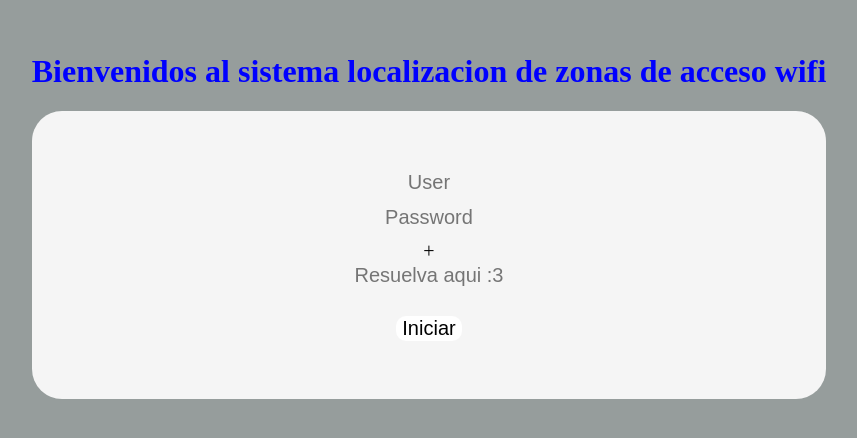
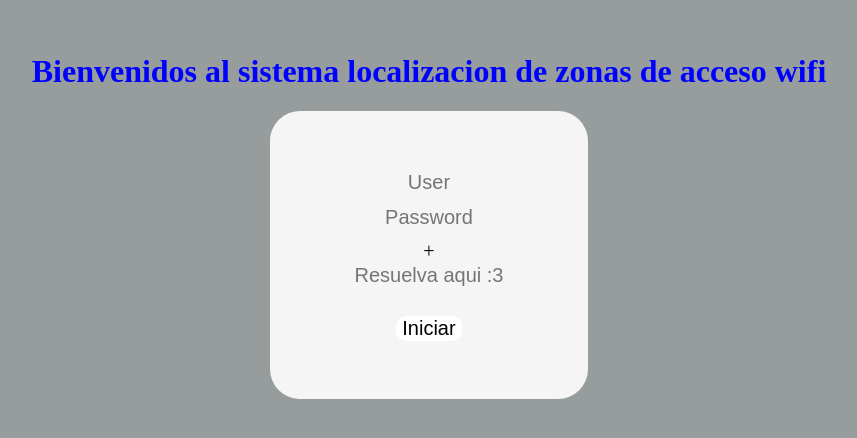
Before and after one commit to DanielBanquet11/ejercicio, a React (Vite) app: page / in a window 1280 px wide. Shown: the part 118-556 px from the top of the page, without its empty margins (211-1068 px from the left). Built offline with nearby package versions, Linux system fonts and the light colour scheme.

Commit message:
Update styles.css

```diff
--- a/src/styles.css
+++ b/src/styles.css
@@ -12,6 +12,8 @@ body{
     background: rgb(245, 245, 245);
     padding: 40px 0;
     border-radius: 30px;
+    width: 40%;
+    display: inline-block;
 }
 
 
```
